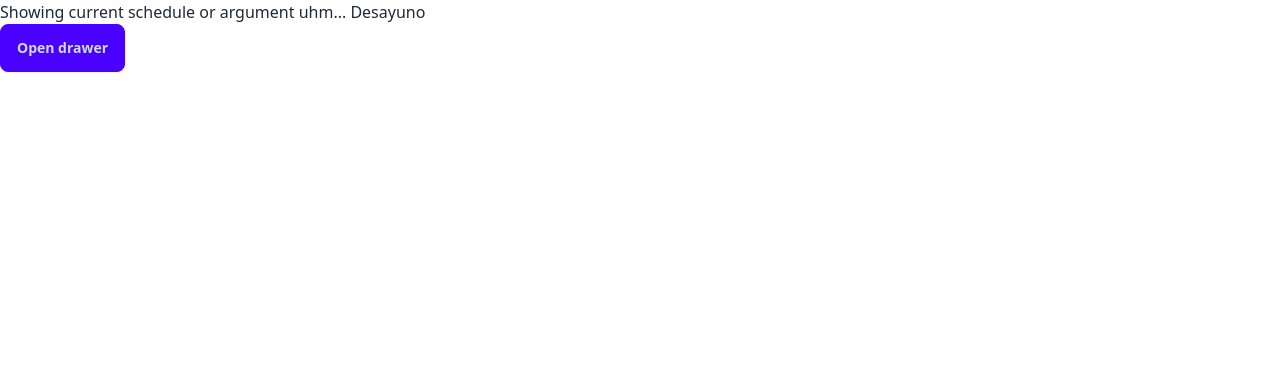
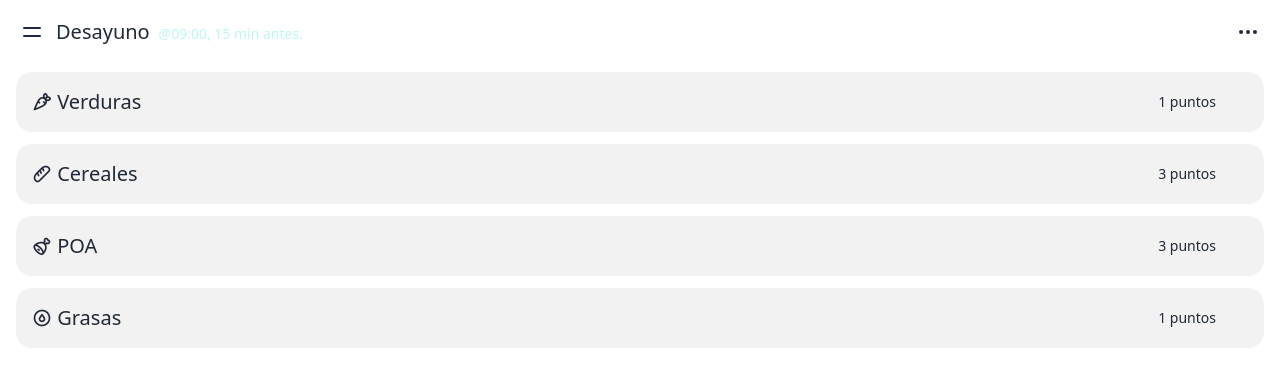
Before and after one commit to cedmundo/comechido, a Svelte app: page / in a window 1280 px wide. Shown: the top 386 px of the page. Built offline with nearby package versions, Linux system fonts and the light colour scheme.

Commit message:
main: Show schedule required points with plain ingredient equivalences

```diff
--- a/index.html
+++ b/index.html
@@ -3,6 +3,7 @@
   <head>
     <meta charset="UTF-8" />
     <link rel="icon" type="image/svg+xml" href="/banana.svg" />
+    <link rel="stylesheet" href="https://cdn.jsdelivr.net/npm/@tabler/icons-webfont@latest/tabler-icons.min.css">
     <meta name="viewport" content="width=device-width, initial-scale=1.0" />
     <title>Come chido</title>
   </head>
--- a/package.json
+++ b/package.json
@@ -10,13 +10,14 @@
   },
   "devDependencies": {
     "@sveltejs/vite-plugin-svelte": "^3.0.0",
+    "@tabler/icons-svelte": "^2.42.0",
     "autoprefixer": "^10.4.16",
     "daisyui": "^4.4.14",
+    "fraction.js": "^4.3.7",
     "i": "^0.3.7",
     "postcss": "^8.4.31",
     "svelte": "^4.2.3",
     "svelte-routing": "^2.9.0",
-    "svelte-tabler": "^0.6.3",
     "tailwindcss": "^3.3.5",
     "vite": "^5.0.0"
   }
--- a/src/assets/database.json
+++ b/src/assets/database.json
@@ -1,5 +1,5 @@
 {
-  "ingridients": [
+  "ingredients": [
     {"group": "vegetables", "name": "Acelga cocida", "point_exchange": 0.5, "unit": "tza"},
     {"group": "vegetables", "name": "Berenjena cocida", "point_exchange": 1, "unit": "tza"},
     {"group": "vegetables", "name": "Brócoli cocido", "point_exchange": 0.5, "unit": "tza"},
@@ -177,8 +177,6 @@
       "name": "Desayuno",
       "points":[
         {"group": "vegetables", "points": 1},
-        {"group": "vegetables", "points": 1},
-        {"group": "vegetables", "points": 1},
         {"group": "fruits", "points": 0},
         {"group": "cereals", "points": 3},
         {"group": "legumes", "points": 0},
@@ -198,7 +196,7 @@
         {"group": "cereals", "points": 1},
         {"group": "legumes", "points": 0},
         {"group": "animal_products", "points": 0},
-        {"group": "dairy", "points": 0.5},
+        {"group": "dairy", "points": 1},
         {"group": "fats", "points": 1},
         {"group": "sugars", "points": 0}
       ]
@@ -228,7 +226,7 @@
         {"group": "cereals", "points": 1},
         {"group": "legumes", "points": 0},
         {"group": "animal_products", "points": 3},
-        {"group": "dairy", "points": 0.5},
+        {"group": "dairy", "points": 1},
         {"group": "fats", "points": 1},
         {"group": "sugars", "points": 0}
       ]
@@ -248,5 +246,15 @@
         {"group": "sugars", "points": 0}
       ]
     }
-  ]
+  ],
+  "foodGroups": {
+    "vegetables": {"name": "Verduras", "icon": "carrot"},
+    "fruits": {"name": "Frutas", "icon": "apple"},
+    "cereals": {"name": "Cereales", "icon": "baguette"},
+    "legumes": {"name":  "Legumbres", "icon": "salad"},
+    "animal_products": {"name": "POA", "icon": "meat"},
+    "dairy": {"name": "Lácteos", "icon": "milk"},
+    "fats": {"name": "Grasas", "icon": "drop-circle"},
+    "sugars": {"name":  "Azúcares", "icon": "candy"}
+  }
 }
--- a/src/components/Drawer.svelte
+++ b/src/components/Drawer.svelte
@@ -1,9 +1,9 @@
 <script>
     import db from "../assets/database.json";
-    import {Router, Link, Route} from "svelte-routing";
-    import {CalendarTime, Database} from "svelte-tabler";
-    import ScheduleEntryView from "./ScheduleEntryView.svelte";
-    import ExploreDatabaseView from "./ExploreDatabaseView.svelte";
+    import {Router, Link, Route} from 'svelte-routing';
+    import {IconCalendar, IconDatabase} from '@tabler/icons-svelte';
+    import ScheduleEntryView from "./ScheduleEntry.svelte";
+    import ExploreDatabaseView from "./ExploreDatabase.svelte";
 
     export let url = "";
     let {schedules} = db;
@@ -23,10 +23,10 @@
         </div>
         <div class="drawer-side">
             <label for="app-drawer" aria-label="close sidebar" class="drawer-overlay"></label>
-            <ul class="menu p-4 w-80 min-h-full bg-base-200 text-base-content">
+            <ul class="menu p-4 w-80 min-h-full bg-base-200 text-base-content z-50">
                 <li>
                     <Link to="/">
-                        <CalendarTime/>
+                        <IconCalendar />
                         Ahora mismo
                     </Link>
                 </li>
@@ -42,7 +42,7 @@
                 </li>
                 <li>
                     <Link to="/explore">
-                        <Database/>
+                        <IconDatabase />
                         Explorar
                     </Link>
                 </li>
--- /dev/null
+++ b/src/components/ExploreDatabase.svelte
@@ -0,0 +1,14 @@
+<script>
+    import {IconMenu, IconDots} from '@tabler/icons-svelte';
+</script>
+<div class="navbar bg-base-100">
+    <div class="flex-none">
+        <label for="app-drawer" class="btn btn-square btn-ghost drawer-button"><IconMenu/></label>
+    </div>
+    <div class="flex-1">
+        <h1 class="text-xl">Explorar</h1>
+    </div>
+    <div class="flex-none">
+        <button class="btn btn-square btn-ghost"><IconDots/></button>
+    </div>
+</div>
--- a/src/components/ExploreDatabaseView.svelte
+++ /dev/null
@@ -1,5 +0,0 @@
-<script>
-</script>
-
-<h1>Explore database!</h1>
-<label for="app-drawer" class="btn btn-primary drawer-button">Open drawer</label>
--- /dev/null
+++ b/src/components/FoodGroupEntry.svelte
@@ -0,0 +1,26 @@
+<script>
+    export let entry;
+    export let foodGroups;
+    export let ingredients;
+
+    $: foodGroup = foodGroups[entry.group];
+    $: foodGroupIngredients = ingredients.filter(ingredient => ingredient.group === entry.group);
+</script>
+
+<div class="collapse bg-base-200">
+    <input type="checkbox" name="food-group-entry-accordion-{entry.group}" />
+    <div class="collapse-title text-xl text-md">
+        <div class="flex items-center justify-center flex-row">
+            <i class="ti ti-{foodGroup.icon}"></i>&nbsp;
+            <div class="flex-1">{foodGroup.name}</div>
+            <div class="flex-none text-sm">{entry.points} puntos</div>
+        </div>
+    </div>
+    <div class="collapse-content">
+        <ul>
+        {#each foodGroupIngredients as ingredient}
+            <li>{ingredient.name} {ingredient.point_exchange} {ingredient.unit}</li>
+        {/each}
+        </ul>
+    </div>
+</div>
--- /dev/null
+++ b/src/components/ScheduleEntry.svelte
@@ -0,0 +1,57 @@
+<script>
+    import database from '../assets/database.json';
+    import {IconMenu, IconDots} from '@tabler/icons-svelte';
+    import FoodGroupEntry from './FoodGroupEntry.svelte';
+
+    export let key = 'current';
+    export let paddingMinutes = 15;
+
+    let {schedules, foodGroups, ingredients} = database;
+    function getParamKeyOrCurrent(paramKey) {
+        if (paramKey === "current") {
+            const now = new Date();
+            const scheduleKeyTime = schedules.map(schedule => {
+                const todaySchedule = new Date();
+                const scheduleHoursMinutes = schedule.time.split(":");
+                todaySchedule.setHours(parseInt(scheduleHoursMinutes[0]), parseInt(scheduleHoursMinutes[1]) - paddingMinutes);
+                return {"key": schedule.key, "time": todaySchedule}
+            }).filter(schedule => schedule.time < now);
+            if (scheduleKeyTime.length > 0) {
+                return scheduleKeyTime[scheduleKeyTime.length - 1].key;
+            } else {
+                return schedules[0].key;
+            }
+        }
+
+        return paramKey;
+    }
+
+    $: useKey = getParamKeyOrCurrent(key);
+    $: schedule = schedules.filter(schedule => schedule.key === useKey)[0];
+    $: requiredPoints = schedule.points.filter(entry => entry.points > 0);
+</script>
+
+<div class="navbar bg-base-100">
+    <div class="flex-none">
+        <label for="app-drawer" class="btn btn-square btn-ghost drawer-button">
+            <IconMenu/>
+        </label>
+    </div>
+    <div class="flex-1">
+        <h1 class="text-xl">
+            {schedule.name}
+            <span class="text-accent/25 text-sm">&nbsp;@{schedule.time}, {paddingMinutes} min antes.</span>
+        </h1>
+    </div>
+    <div class="flex-none">
+        <button class="btn btn-square btn-ghost">
+            <IconDots/>
+        </button>
+    </div>
+</div>
+
+<div class="container mx-auto px-4 py-2 grid gap-3">
+    {#each requiredPoints as entry}
+        <FoodGroupEntry {entry} {ingredients} {foodGroups} />
+    {/each}
+</div>
--- a/src/components/ScheduleEntryView.svelte
+++ /dev/null
@@ -1,26 +0,0 @@
-<script>
-    import database from '../assets/database.json';
-    export let key = 'current';
-    export let paddingMinutes = 15;
-
-    let {schedules} = database;
-    if (key === 'current') {
-        const now = new Date();
-        const scheduleKeyTime = schedules.map(schedule => {
-            const todaySchedule = new Date();
-            const scheduleHoursMinutes = schedule.time.split(":");
-            todaySchedule.setHours(parseInt(scheduleHoursMinutes[0]), parseInt(scheduleHoursMinutes[1]) - paddingMinutes);
-            return {"key": schedule.key, "time": todaySchedule}
-        }).filter(schedule => schedule.time < now);
-        if (scheduleKeyTime.length > 0) {
-            key = scheduleKeyTime[scheduleKeyTime.length-1].key;
-        } else {
-            key = schedules[0].key;
-        }
-    }
-
-    $: schedule = schedules.filter(schedule => schedule.key === key)[0];
-</script>
-
-<h1>Showing current schedule or argument uhm... {schedule.name}</h1>
-<label for="app-drawer" class="btn btn-primary drawer-button">Open drawer</label>
```
Also changed, not shown: 1 other file (tests, documents, lock files or other folders).
